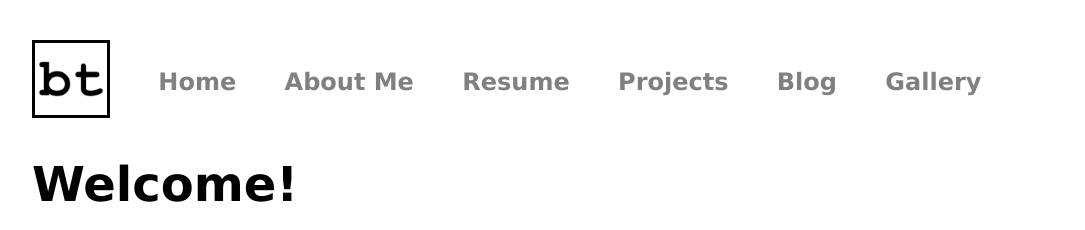
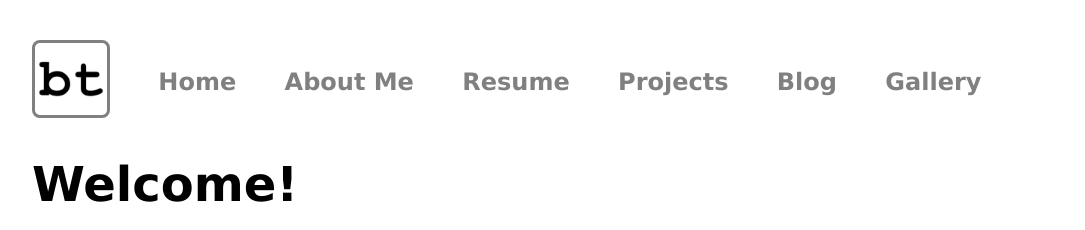
Before and after one commit to BTx123/BTx123.github.io, a Jekyll site: the page built from index.html, in a window 1280 px wide. Shown: the top 230 px of the page, without its empty margins (96-1181 px from the left). Built offline with Jekyll 4.4.1, drawn with Linux system fonts in a browser that asks for light colours; nearby versions of some CDN libraries.

Commit message:
Add home link onto logo and add border-radius

```diff
--- a/_layouts/default.html
+++ b/_layouts/default.html
@@ -27,7 +27,7 @@
     <body>
         <nav>
             <ul>
-                <li><img id="logo" src="/assets/icons/android-chrome-192x192.png" alt="bt_logo" /></li>
+                <li><a href="/"><img id="logo" src="/assets/icons/android-chrome-192x192.png" alt="bt_logo" /></a></li>
                 <li><a href="/">Home</a></li>
                 <li><a href="/about">About Me</a></li>
                 <li><a href="/resume">Resume</a></li>
--- a/css/main.css
+++ b/css/main.css
@@ -83,6 +83,7 @@
 
 /* personal logo */
 #logo {
+    border-radius: 10%;
     border-style: solid;
     height: 3em;
 }
```
